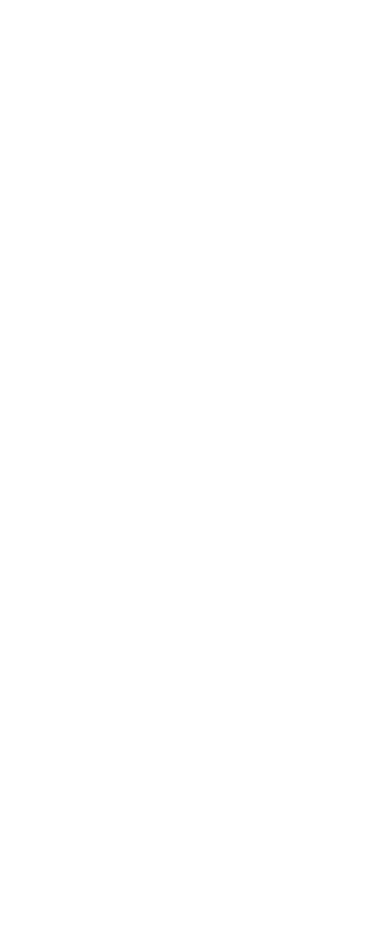
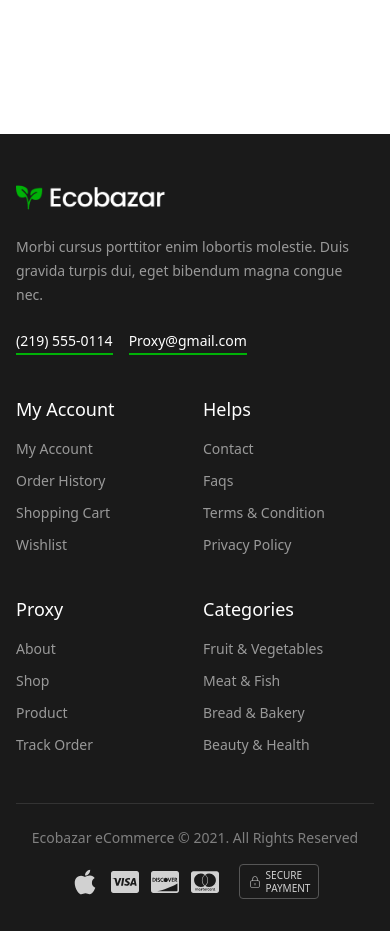
Before and after one commit to jefrinakterjui/Ecobazar-frontend, a Next.js app: page / in a window 390 px wide. Shown: the part 840-1771 px from the top of the page. Before the commit the page ends 974 px from the top, so only its background shows below. Built offline with nearby package versions, Linux system fonts and the light colour scheme.

Commit message:
footer with all device responsive

```diff
--- a/src/components/shared/Footer.tsx
+++ b/src/components/shared/Footer.tsx
@@ -1,7 +1,104 @@
-export default function Footer() {
+import Image from "next/image";
+import Link from "next/link";
+import { FaApple, FaCcVisa, FaCcDiscover, FaCcMastercard } from "react-icons/fa";
+import { CiLock } from "react-icons/ci";
+
+const Footer = () => {
     return (
-        <div>
+        <footer className="bg-gray-900 pt-12 lg:pt-16 pb-8 font-sans">
+            <div className="container mx-auto px-4">
+                <div className="grid grid-cols-2 md:grid-cols-4 lg:grid-cols-12 gap-y-10 gap-x-4 lg:gap-x-8 mb-12 lg:mb-16">
 
-        </div>
+                    <div className="col-span-2 md:col-span-4 lg:col-span-4 lg:pr-8">
+                        <Link href="/" className="inline-block mb-4">
+                            <Image
+                                src="/Logow.png"
+                                alt="Ecobazar Logo"
+                                width={150}
+                                height={40}
+                                className="object-contain"
+                                priority
+                            />
+                        </Link>
+                        <p className="text-gray-400 text-sm leading-6 mb-6 max-w-87.5">
+                            Morbi cursus porttitor enim lobortis molestie. Duis gravida turpis
+                            dui, eget bibendum magna congue nec.
+                        </p>
+
+                        <div className="flex flex-wrap items-center gap-4">
+                            <span className="text-white text-sm border-b-2 border-primary pb-0.5 font-medium shrink-0">
+                                (219) 555-0114
+                            </span>
+                            <span className="text-gray-500 text-sm hidden sm:inline">or</span>
+                            <span className="text-white text-sm border-b-2 border-primary pb-0.5 font-medium shrink-0">
+                                Proxy@gmail.com
+                            </span>
+                        </div>
+                    </div>
+
+                    <div className="col-span-1 md:col-span-2 lg:col-span-2">
+                        <h3 className="text-white font-medium text-lg mb-4 lg:mb-5">My Account</h3>
+                        <ul className="flex flex-col gap-3 text-sm text-gray-400">
+                            <li><Link href="/account" className="hover:text-white transition-colors">My Account</Link></li>
+                            <li><Link href="/order-history" className="hover:text-white transition-colors">Order History</Link></li>
+                            <li><Link href="/cart" className="hover:text-white transition-colors">Shopping Cart</Link></li>
+                            <li><Link href="/wishlist" className="hover:text-white transition-colors">Wishlist</Link></li>
+                        </ul>
+                    </div>
+
+                    <div className="col-span-1 md:col-span-2 lg:col-span-2">
+                        <h3 className="text-white font-medium text-lg mb-4 lg:mb-5">Helps</h3>
+                        <ul className="flex flex-col gap-3 text-sm text-gray-400">
+                            <li><Link href="/contact" className="hover:text-white transition-colors">Contact</Link></li>
+                            <li><Link href="/faqs" className="hover:text-white transition-colors">Faqs</Link></li>
+                            <li><Link href="/terms" className="hover:text-white transition-colors">Terms & Condition</Link></li>
+                            <li><Link href="/privacy" className="hover:text-white transition-colors">Privacy Policy</Link></li>
+                        </ul>
+                    </div>
+
+                    <div className="col-span-1 md:col-span-2 lg:col-span-2">
+                        <h3 className="text-white font-medium text-lg mb-4 lg:mb-5">Proxy</h3>
+                        <ul className="flex flex-col gap-3 text-sm text-gray-400">
+                            <li><Link href="/about" className="hover:text-white transition-colors">About</Link></li>
+                            <li><Link href="/shop" className="hover:text-white transition-colors">Shop</Link></li>
+                            <li><Link href="/product" className="hover:text-white transition-colors">Product</Link></li>
+                            <li><Link href="/track" className="hover:text-white transition-colors">Track Order</Link></li>
+                        </ul>
+                    </div>
+
+                    <div className="col-span-1 md:col-span-2 lg:col-span-2">
+                        <h3 className="text-white font-medium text-lg mb-4 lg:mb-5">Categories</h3>
+                        <ul className="flex flex-col gap-3 text-sm text-gray-400">
+                            <li><Link href="/shop/fruit" className="hover:text-white transition-colors">Fruit & Vegetables</Link></li>
+                            <li><Link href="/shop/meat" className="hover:text-white transition-colors">Meat & Fish</Link></li>
+                            <li><Link href="/shop/bread" className="hover:text-white transition-colors">Bread & Bakery</Link></li>
+                            <li><Link href="/shop/beauty" className="hover:text-white transition-colors">Beauty & Health</Link></li>
+                        </ul>
+                    </div>
+                </div>
+
+                <div className="border-t border-gray-800 pt-6 flex flex-col md:flex-row items-center justify-between gap-4">
+                    <p className="text-gray-500 text-sm text-center md:text-left">
+                        Ecobazar eCommerce © 2021. All Rights Reserved
+                    </p>
+
+                    <div className="flex items-center gap-4">
+                        <div className="flex items-center gap-3 text-white opacity-80">
+                            <FaApple size={28} />
+                            <FaCcVisa size={28} />
+                            <FaCcDiscover size={28} />
+                            <FaCcMastercard size={28} />
+
+                            <div className="flex items-center gap-1 border border-gray-600 rounded px-2 py-1 ml-2">
+                                <CiLock size={14} className="text-white" />
+                                <span className="text-[10px] uppercase text-white font-medium leading-tight">Secure<br />Payment</span>
+                            </div>
+                        </div>
+                    </div>
+                </div>
+            </div>
+        </footer>
     );
-}
+};
+
+export default Footer;
```
Also changed, not shown: public/Logow.png (added).
